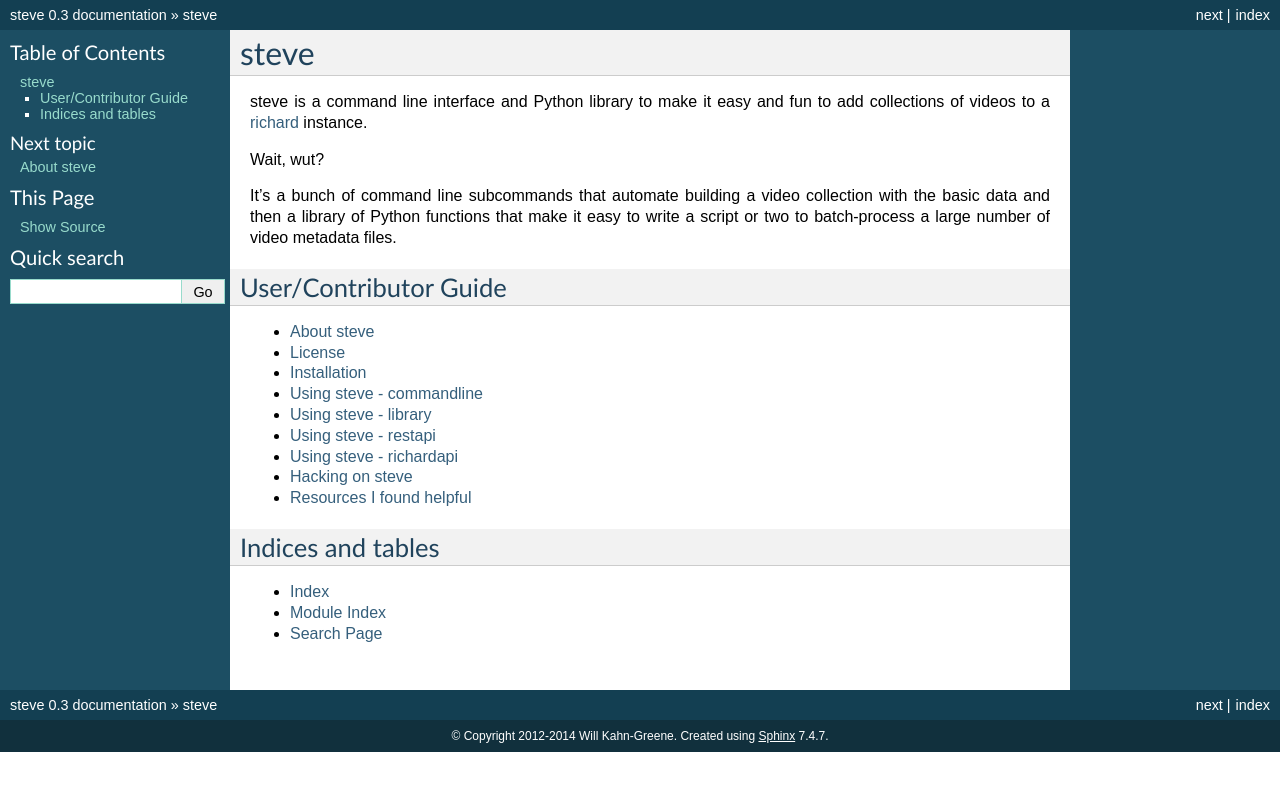
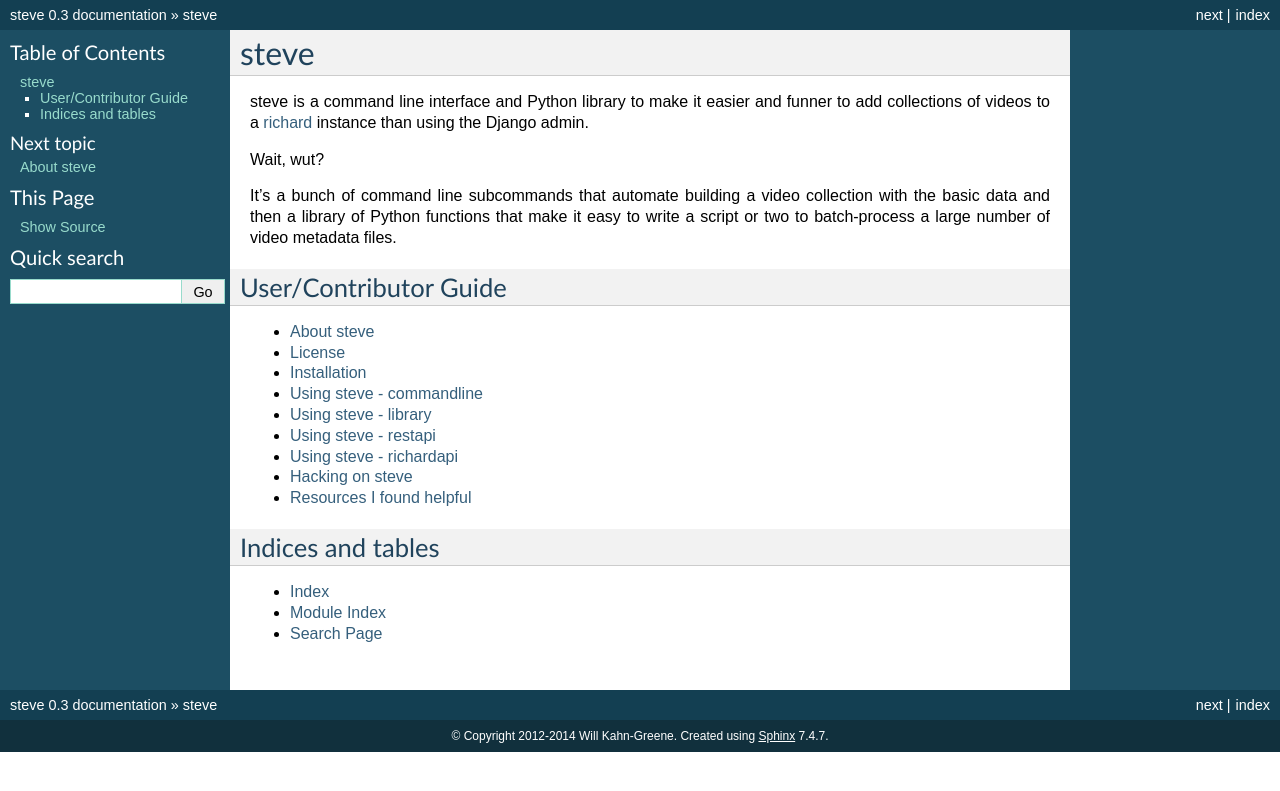
Before and after one commit to pyvideo/steve, a Sphinx documentation site: the page built from docs/index.rst, in a window 1280 px wide. Shown: the top 791 px of the page. Built offline with Sphinx 7.4.7, drawn with Linux system fonts in a browser that asks for light colours.

Commit message:
Make summary less marketing-bullshit

```diff
--- a/docs/index.rst
+++ b/docs/index.rst
@@ -4,9 +4,10 @@
  steve
 =======
 
-steve is a command line interface and Python library to make it easy
-and fun to add collections of videos to a `richard
-<https://github.com/willkg/richard>`_ instance.
+steve is a command line interface and Python library to make it easier
+and funner to add collections of videos to a `richard
+<https://github.com/willkg/richard>`_ instance than using the Django
+admin.
 
 Wait, wut?
 
```
